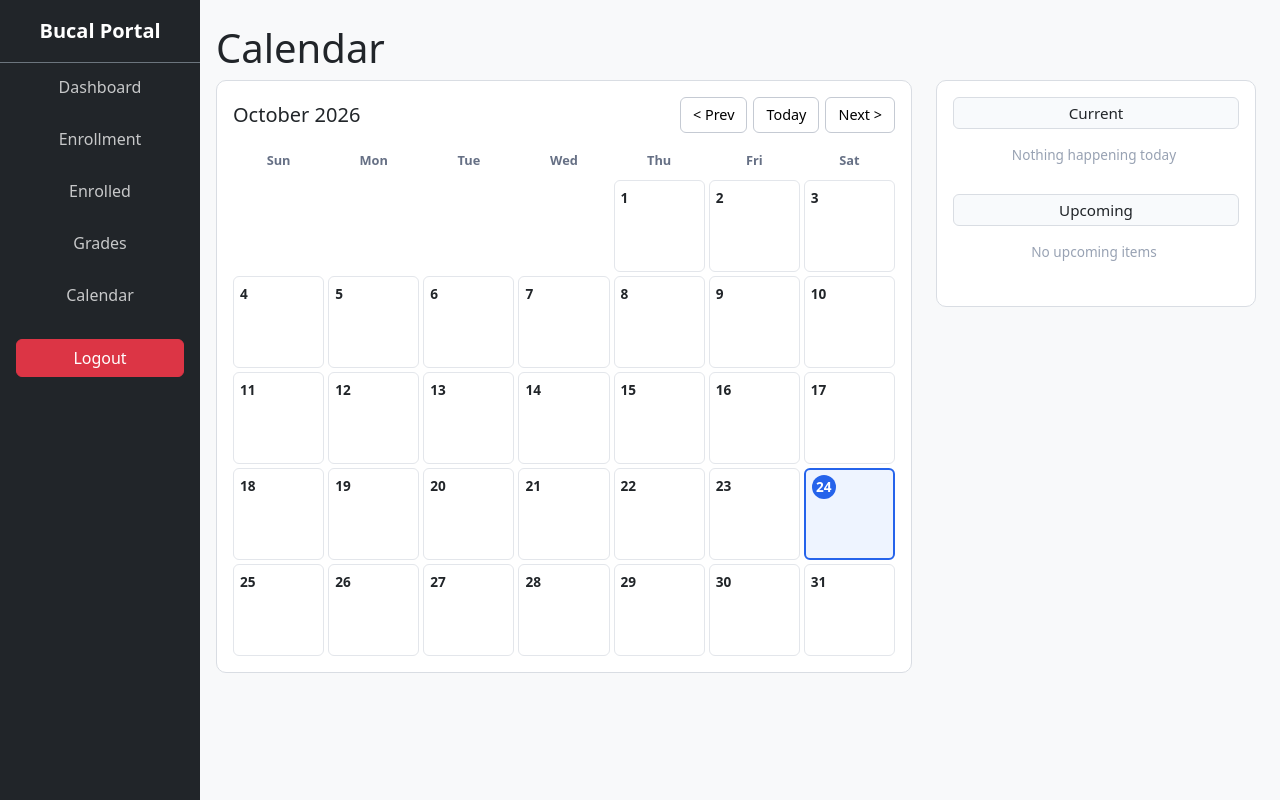
After one commit to adashinobeniohubgit/BucalThesis, a Flask app: page /calendar in a window 1280 px wide. The commit adds this page. Run offline with Flask 3, Linux system fonts and the light colour scheme; the visitor is signed in with stand-in values (Sample User, id 1); tables that the repository leaves empty hold one stand-in row (values such as "Sample post").

Commit message:
added calendar feature

```diff
--- a/app/routes.py
+++ b/app/routes.py
@@ -1,5 +1,5 @@
-from flask import Blueprint, render_template, redirect, request, url_for, session, flash
-from app.models import User, Enrollment, YearlyMetric # Make sure to import your User model instead of or alongside myTask
+from flask import Blueprint, render_template, redirect, request, url_for, session, flash, jsonify
+from app.models import User, Enrollment, YearlyMetric, CalendarEvent # Make sure to import your User model instead of or alongside myTask
 from app import db
 from datetime import datetime
 import pandas as pd
@@ -292,3 +292,71 @@ def grades():
         return redirect(url_for('main.login'))
 
     return render_template('grades.html')
+
+
+@main_bp.route("/calendar")
+def calendar():
+    if 'user_id' not in session:
+        return redirect(url_for('main.login'))
+
+    return render_template('calendar.html')
+
+
+CALENDAR_TAGS = {'holiday', 'event', 'exam'}
+
+
+def _parse_calendar_payload(data):
+    """Validate and clean the JSON body. Returns (values, error)."""
+    tag = (data.get('tag') or '').strip().lower()
+    if tag not in CALENDAR_TAGS:
+        return None, 'Invalid tag.'
+
+    try:
+        event_date = datetime.strptime(data.get('date', ''), '%Y-%m-%d').date()
+    except ValueError:
+        return None, 'Invalid date.'
+
+    description = (data.get('description') or '').strip()[:500]
+    return {'event_date': event_date, 'tag': tag, 'description': description}, None
+
+
+@main_bp.route("/calendar/events", methods=['GET', 'POST'])
+def calendar_events():
+    if 'user_id' not in session:
+        return {'error': 'Unauthorized'}, 401
+
+    if request.method == 'GET':
+        events = CalendarEvent.query.order_by(CalendarEvent.event_date.asc(), CalendarEvent.id.asc()).all()
+        return jsonify([e.to_dict() for e in events])
+
+    values, error = _parse_calendar_payload(request.get_json(silent=True) or {})
+    if error:
+        return {'error': error}, 400
+
+    event = CalendarEvent(**values)
+    db.session.add(event)
+    db.session.commit()
+    return jsonify(event.to_dict()), 201
+
+
+@main_bp.route("/calendar/events/<int:event_id>", methods=['PUT', 'DELETE'])
+def calendar_event_detail(event_id):
+    if 'user_id' not in session:
+        return {'error': 'Unauthorized'}, 401
+
+    event = CalendarEvent.query.get_or_404(event_id)
+
+    if request.method == 'DELETE':
+        db.session.delete(event)
+        db.session.commit()
+        return {'success': True}
+
+    values, error = _parse_calendar_payload(request.get_json(silent=True) or {})
+    if error:
+        return {'error': error}, 400
+
+    event.event_date = values['event_date']
+    event.tag = values['tag']
+    event.description = values['description']
+    db.session.commit()
+    return jsonify(event.to_dict())
--- /dev/null
+++ b/app/static/css/calendar.css
@@ -0,0 +1,90 @@
+.cal-wrap { display: grid; grid-template-columns: minmax(0, 1fr) 320px; gap: 24px; align-items: start; }
+  @media (max-width: 900px) { .cal-wrap { grid-template-columns: 1fr; } }
+
+  .cal-card { background: #fff; border: 1px solid #d9dde3; border-radius: 10px; padding: 16px; }
+  .cal-head { display: flex; align-items: center; justify-content: space-between; margin-bottom: 12px; gap: 8px; flex-wrap: wrap; }
+  .cal-head h2 { margin: 0; font-size: 1.25rem; }
+  .cal-nav { display: flex; gap: 6px; }
+  .cal-nav button, .cal-btn {
+    border: 1px solid #c5cad3; background: #fff; border-radius: 6px;
+    padding: 6px 12px; cursor: pointer; font-size: .9rem;
+  }
+  .cal-nav button:hover:not(:disabled), .cal-btn:hover { background: #f1f4f9; }
+  .cal-nav button:disabled { opacity: .4; cursor: not-allowed; }
+  .cal-btn.primary { background: #2563eb; border-color: #2563eb; color: #fff; }
+  .cal-btn.primary:hover { background: #1d4fd8; }
+  .cal-btn.danger { color: #b91c1c; border-color: #f0b4b4; }
+
+  .cal-grid { display: grid; grid-template-columns: repeat(7, minmax(0, 1fr)); gap: 4px; }
+  .cal-dow { text-align: center; font-weight: 600; font-size: .8rem; color: #667085; padding: 6px 0; }
+  .cal-empty { min-height: 92px; }
+  .cal-day {
+    min-height: 92px; border: 1px solid #e3e6eb; border-radius: 6px; padding: 4px 6px;
+    cursor: pointer; background: #fff; overflow: hidden;
+  }
+  .cal-day:hover { background: #f5f8ff; }
+  .cal-day .num { font-size: .85rem; font-weight: 600; display: inline-block; }
+  .cal-day.today { border: 2px solid #2563eb; background: #eef4ff; }
+  .cal-day.today .num {
+    background: #2563eb; color: #fff; border-radius: 50%;
+    width: 24px; height: 24px; line-height: 24px; text-align: center;
+  }
+
+  .chip {
+    display: block; font-size: .7rem; padding: 1px 6px; border-radius: 4px; margin-top: 3px;
+    white-space: nowrap; overflow: hidden; text-overflow: ellipsis;
+  }
+  .chip.holiday { background: #fee2e2; color: #b91c1c; }
+  .chip.event   { background: #dbeafe; color: #1d4ed8; }
+  .chip.exam    { background: #fef3c7; color: #b45309; }
+  .chip-more { font-size: .7rem; color: #667085; margin-top: 3px; }
+
+  .side-section { margin-bottom: 20px; }
+  .side-section h3 {
+    margin: 0 0 8px; font-size: .95rem; padding: 6px 10px;
+    border: 1px solid #d9dde3; border-radius: 6px; text-align: center; background: #f8fafc;
+  }
+  .side-item { padding: 8px 10px; border-left: 4px solid #ccc; background: #fafbfc; margin-bottom: 6px; border-radius: 4px; }
+  .side-item.holiday { border-left-color: #dc2626; }
+  .side-item.event   { border-left-color: #2563eb; }
+  .side-item.exam    { border-left-color: #d97706; }
+  .side-item .meta { font-size: .75rem; color: #667085; }
+  .side-item .desc { font-size: .9rem; margin-top: 2px; word-break: break-word; }
+  .side-empty { color: #98a2b3; font-size: .85rem; text-align: center; padding: 8px 0; }
+
+  .cal-modal-bg {
+    display: none; position: fixed; inset: 0; background: rgba(15, 23, 42, .45);
+    align-items: center; justify-content: center; z-index: 1000; padding: 16px;
+  }
+  .cal-modal-bg.open { display: flex; }
+  .cal-modal {
+    background: #fff; border-radius: 10px; width: 100%; max-width: 460px;
+    max-height: 90vh; overflow-y: auto; padding: 20px;
+  }
+  .cal-modal h3 { margin: 0 0 12px; }
+  .cal-modal label { display: block; font-size: .85rem; font-weight: 600; margin: 10px 0 4px; }
+  .cal-modal select, .cal-modal textarea {
+    width: 100%; box-sizing: border-box; padding: 8px; border: 1px solid #c5cad3; border-radius: 6px; font: inherit;
+  }
+  .cal-modal textarea { resize: vertical; min-height: 70px; }
+  .entry { display: flex; gap: 8px; align-items: flex-start; justify-content: space-between;
+           padding: 8px 0; border-bottom: 1px solid #eef0f3; }
+  .entry .txt { flex: 1; min-width: 0; word-break: break-word; font-size: .9rem; }
+  .entry .acts { display: flex; gap: 4px; }
+  .modal-actions { display: flex; gap: 8px; justify-content: flex-end; margin-top: 14px; }
+  .form-error { color: #b91c1c; font-size: .85rem; margin-top: 8px; min-height: 1em; }
+
+/* Day popup: scroll after about 4 entries */
+#modalEntries {
+  max-height: 192px;
+  overflow-y: auto;
+  padding-right: 4px;
+}
+
+/* Current and Upcoming: scroll after about 3 items */
+#sideCurrent,
+#sideUpcoming {
+  max-height: 162px;
+  overflow-y: auto;
+  padding-right: 4px;
+}
--- /dev/null
+++ b/app/static/js/calendar/calendar.js
@@ -0,0 +1,232 @@
+document.addEventListener('DOMContentLoaded', function(){
+        const API = window.CALENDAR_API;
+        const TAG_LABEL = { holiday: 'Holiday', event: 'Event', exam: 'Exam' };
+        const MONTHS = ['January','February','March','April','May','June','July','August','September','October','November','December'];
+        const DOW = ['Sun','Mon','Tue','Wed','Thu','Fri','Sat'];
+
+        const pad = n => String(n).padStart(2, '0');
+        const key = (y, m, d) => `${y}-${pad(m + 1)}-${pad(d)}`;   // m is 0-based
+        const todayKey = () => { const n = new Date(); return key(n.getFullYear(), n.getMonth(), n.getDate()); };
+        const parseKey = k => { const [y, m, d] = k.split('-').map(Number); return new Date(y, m - 1, d); };
+        const esc = s => String(s == null ? '' : s).replace(/[&<>"']/g, c => ({'&':'&amp;','<':'&lt;','>':'&gt;','"':'&quot;',"'":'&#39;'}[c]));
+
+        // The calendar is generated on the fly, so every year exists automatically.
+        // Navigation range: January of this year -> December of next year (rolls forward each Jan 1).
+        const bounds = () => {
+            const y = new Date().getFullYear();
+            return { min: y * 12, max: (y + 1) * 12 + 11 };
+        };
+
+        const now = new Date();
+        let view = { y: now.getFullYear(), m: now.getMonth() };
+        let events = [];
+        let selectedDate = null;
+        let editingId = null;
+
+        const $ = id => document.getElementById(id);
+
+        async function api(url, method, body) {
+            const r = await fetch(url, {
+            method: method,
+            headers: { 'Content-Type': 'application/json' },
+            body: body ? JSON.stringify(body) : undefined
+            });
+            if (!r.ok) {
+            let msg = 'Request failed';
+            try { msg = (await r.json()).error || msg; } catch (e) {}
+            throw new Error(msg);
+            }
+            return r.json();
+        }
+
+        async function load() {
+            events = await api(API, 'GET');
+            render();
+        }
+
+        function byDate() {
+            const map = {};
+            events.forEach(e => { (map[e.date] = map[e.date] || []).push(e); });
+            return map;
+        }
+
+        function render() {
+            renderGrid();
+            renderSide();
+        }
+
+        function renderGrid() {
+            const map = byDate();
+            const today = todayKey();
+            const b = bounds();
+            const idx = view.y * 12 + view.m;
+
+            $('calTitle').textContent = `${MONTHS[view.m]} ${view.y}`;
+            $('calPrev').disabled = idx <= b.min;
+            $('calNext').disabled = idx >= b.max;
+
+            let html = DOW.map(d => `<div class="cal-dow">${d}</div>`).join('');
+            const first = new Date(view.y, view.m, 1).getDay();
+            const days = new Date(view.y, view.m + 1, 0).getDate();
+
+            for (let i = 0; i < first; i++) html += '<div class="cal-empty"></div>';
+
+            for (let d = 1; d <= days; d++) {
+            const k = key(view.y, view.m, d);
+            const list = map[k] || [];
+            const chips = list.slice(0, 2).map(e =>
+                `<span class="chip ${esc(e.tag)}" title="${esc(e.description)}">${esc(TAG_LABEL[e.tag] || e.tag)}${e.description ? ': ' + esc(e.description) : ''}</span>`
+            ).join('');
+            const more = list.length > 2 ? `<div class="chip-more">+${list.length - 2} more</div>` : '';
+            html += `<div class="cal-day${k === today ? ' today' : ''}" data-date="${k}">
+                        <span class="num">${d}</span>${chips}${more}
+                    </div>`;
+            }
+            $('calGrid').innerHTML = html;
+        }
+
+        function sideItem(e, extra) {
+            return `<div class="side-item ${esc(e.tag)}">
+                    <div class="meta">${esc(TAG_LABEL[e.tag] || e.tag)}${extra ? ' &middot; ' + extra : ''}</div>
+                    <div class="desc">${e.description ? esc(e.description) : '<em>No description</em>'}</div>
+                    </div>`;
+        }
+
+        function renderSide() {
+            const today = todayKey();
+            const current = events.filter(e => e.date === today);
+            $('sideCurrent').innerHTML = current.length
+            ? current.map(e => sideItem(e, 'Today')).join('')
+            : '<div class="side-empty">Nothing happening today</div>';
+
+            const t0 = parseKey(today);
+            const upcoming = events
+            .filter(e => e.date > today)
+            .sort((a, b) => a.date.localeCompare(b.date))
+            .slice(0, 10);
+
+            $('sideUpcoming').innerHTML = upcoming.length
+            ? upcoming.map(e => {
+                const dt = parseKey(e.date);
+                const diff = Math.round((dt - t0) / 86400000);
+                const label = dt.toLocaleDateString(undefined, { weekday: 'short', month: 'short', day: 'numeric' });
+                return sideItem(e, `${label} (${diff === 1 ? 'tomorrow' : 'in ' + diff + ' days'})`);
+                }).join('')
+            : '<div class="side-empty">No upcoming items</div>';
+        }
+
+        // ---- Modal ----
+        function openDay(k) {
+            selectedDate = k;
+            resetForm();
+            $('modalDate').textContent = parseKey(k).toLocaleDateString(undefined,
+            { weekday: 'long', year: 'numeric', month: 'long', day: 'numeric' });
+            renderEntries();
+            $('calModalBg').classList.add('open');
+        }
+
+        function closeModal() {
+            $('calModalBg').classList.remove('open');
+            selectedDate = null;
+        }
+
+        function resetForm() {
+            editingId = null;
+            $('fTag').value = 'event';
+            $('fDesc').value = '';
+            $('formError').textContent = '';
+            $('btnSave').textContent = 'Add';
+            $('btnCancelEdit').style.display = 'none';
+        }
+
+        function renderEntries() {
+            const list = events.filter(e => e.date === selectedDate);
+            $('modalEntries').innerHTML = list.length
+            ? list.map(e => `
+                <div class="entry">
+                    <div class="txt">
+                    <span class="chip ${esc(e.tag)}" style="display:inline-block;margin:0 6px 0 0">${esc(TAG_LABEL[e.tag] || e.tag)}</span>
+                    ${e.description ? esc(e.description) : '<em>No description</em>'}
+                    </div>
+                    <div class="acts">
+                    <button type="button" class="cal-btn" data-edit="${e.id}">Edit</button>
+                    <button type="button" class="cal-btn danger" data-del="${e.id}">Delete</button>
+                    </div>
+                </div>`).join('')
+            : '<div class="side-empty">No tags on this day yet</div>';
+        }
+
+        async function save() {
+            $('formError').textContent = '';
+            const body = { date: selectedDate, tag: $('fTag').value, description: $('fDesc').value.trim() };
+            try {
+            if (editingId) {
+                const updated = await api(`${API}/${editingId}`, 'PUT', body);
+                events = events.map(e => e.id === editingId ? updated : e);
+            } else {
+                events.push(await api(API, 'POST', body));
+            }
+            resetForm();
+            renderEntries();
+            render();
+            } catch (err) {
+            $('formError').textContent = err.message;
+            }
+        }
+
+        async function remove(id) {
+            if (!confirm('Delete this entry?')) return;
+            try {
+            await api(`${API}/${id}`, 'DELETE');
+            events = events.filter(e => e.id !== id);
+            if (editingId === id) resetForm();
+            renderEntries();
+            render();
+            } catch (err) {
+            $('formError').textContent = err.message;
+            }
+        }
+
+        // ---- Events ----
+        $('calGrid').addEventListener('click', e => {
+            const cell = e.target.closest('.cal-day');
+            if (cell) openDay(cell.dataset.date);
+        });
+
+        $('modalEntries').addEventListener('click', e => {
+            const edit = e.target.closest('[data-edit]');
+            const del = e.target.closest('[data-del]');
+            if (edit) {
+            const ev = events.find(x => x.id === Number(edit.dataset.edit));
+            if (!ev) return;
+            editingId = ev.id;
+            $('fTag').value = ev.tag;
+            $('fDesc').value = ev.description || '';
+            $('btnSave').textContent = 'Save changes';
+            $('btnCancelEdit').style.display = '';
+            } else if (del) {
+            remove(Number(del.dataset.del));
+            }
+        });
+
+        $('btnSave').addEventListener('click', save);
+        $('btnClose').addEventListener('click', closeModal);
+        $('btnCancelEdit').addEventListener('click', resetForm);
+        $('calModalBg').addEventListener('click', e => { if (e.target === $('calModalBg')) closeModal(); });
+
+        $('calPrev').addEventListener('click', () => {
+            view.m--; if (view.m < 0) { view.m = 11; view.y--; }
+            renderGrid();
+        });
+        $('calNext').addEventListener('click', () => {
+            view.m++; if (view.m > 11) { view.m = 0; view.y++; }
+            renderGrid();
+        });
+        $('calToday').addEventListener('click', () => {
+            const n = new Date();
+            view = { y: n.getFullYear(), m: n.getMonth() };
+            renderGrid();
+        });
+
+        load().catch(err => { $('sideCurrent').innerHTML = `<div class="side-empty">${esc(err.message)}</div>`; });
+});
--- /dev/null
+++ b/app/templates/calendar.html
@@ -0,0 +1,63 @@
+{% extends 'dashboard.html' %}
+
+
+{% block content %}
+<link rel="stylesheet" href="../static/css/calendar.css">
+
+<h1>Calendar</h1>
+
+<div class="cal-wrap">
+    <div class="cal-card">
+        <div class="cal-head">
+            <h2 id="calTitle"></h2>
+            <div class="cal-nav">
+                <button id="calPrev" type="button">&lt; Prev</button>
+                <button id="calToday" type="button">Today</button>
+                <button id="calNext" type="button">Next &gt;</button>
+            </div>
+        </div>
+            <div class="cal-grid" id="calGrid"></div>
+    </div>
+
+    <div class="cal-card">
+        <div class="side-section">
+            <h3>Current</h3>
+            <div id="sideCurrent"></div>
+        </div>
+        <div class="side-section">
+            <h3>Upcoming</h3>
+            <div id="sideUpcoming"></div>
+        </div>
+    </div>
+</div>
+
+<div class="cal-modal-bg" id="calModalBg">
+    <div class="cal-modal">
+        <h3 id="modalDate"></h3>
+        <div id="modalEntries"></div>
+
+        <label for="fTag">Tag</label>
+        <select id="fTag">
+            <option value="holiday">Holiday</option>
+            <option value="event">Event</option>
+            <option value="exam">Exam</option>
+        </select>
+
+        <label for="fDesc">Description</label>
+        <textarea id="fDesc" maxlength="500" placeholder="Add a description..."></textarea>
+
+        <div class="form-error" id="formError"></div>
+        <div class="modal-actions">
+            <button type="button" class="cal-btn" id="btnClose">Close</button>
+            <button type="button" class="cal-btn" id="btnCancelEdit" style="display:none">Cancel edit</button>
+            <button type="button" class="cal-btn primary" id="btnSave">Add</button>
+        </div>
+    </div>
+</div>
+{% endblock %}
+
+
+{% block scripts %}
+<script>window.CALENDAR_API = "{{ url_for('main.calendar_events') }}";</script>
+<script src="{{ url_for('static', filename='js/calendar/calendar.js') }}"></script>
+{% endblock %}
--- a/app/templates/dashboard.html
+++ b/app/templates/dashboard.html
@@ -34,7 +34,11 @@
                     Grades
                 </a>
             </li>
-
+            <li class="nav-item">
+                <a href="{{ url_for('main.calendar') }}" class="nav-link">
+                    Calendar
+                </a>
+            </li>
             <li class="p-3">
                 <a href="{{ url_for('main.logout') }}" class="btn btn-danger w-100">
                     Logout
```
Also changed, not shown: app/models.py (+17 -0 lines).
